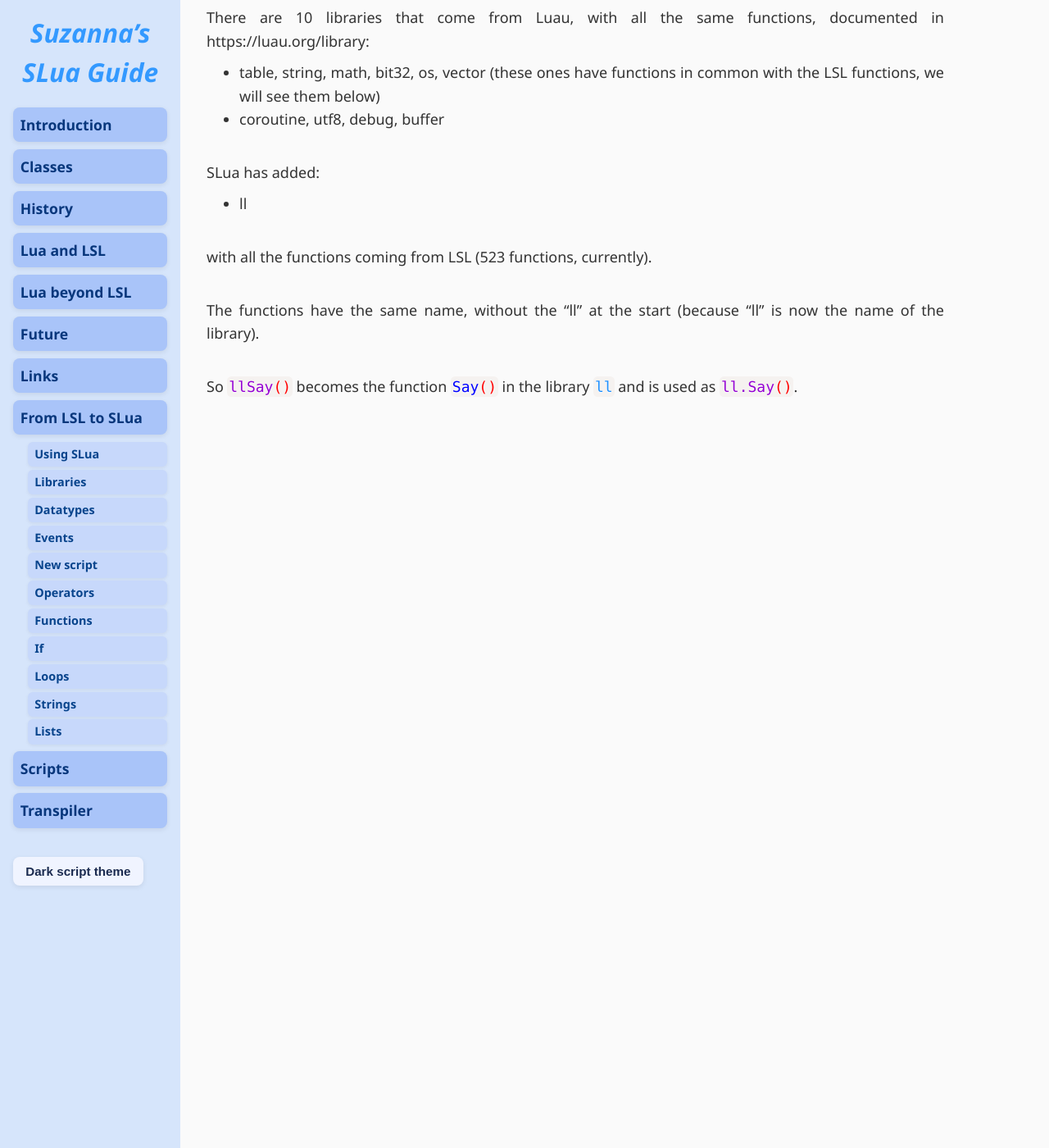
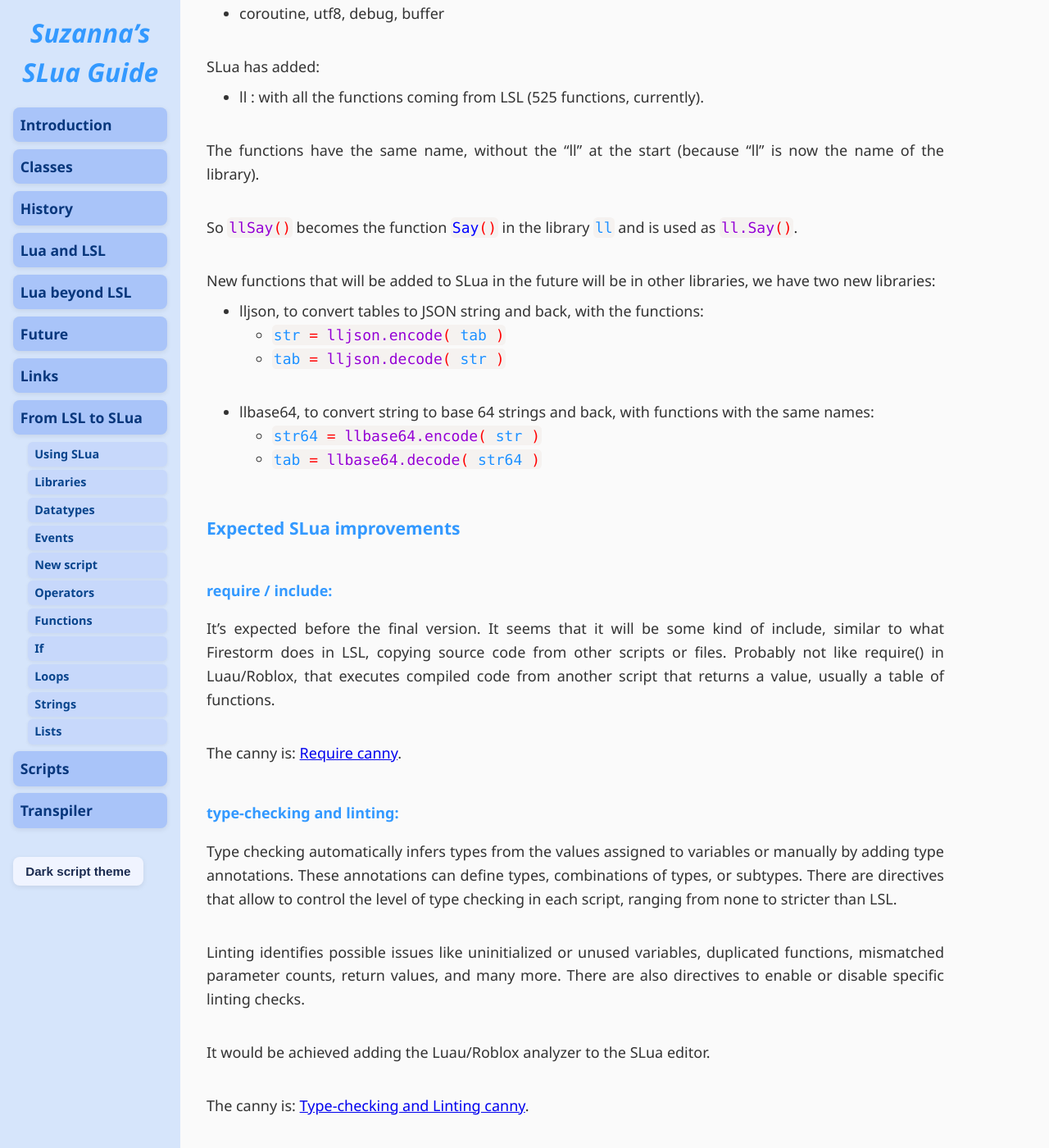
Before and after one commit to Suzanna-Linn/slua, a Jekyll site: the page built from docs/moving-libraries.md, in a window 1280 px wide and 1400 px high, scrolled down 1703 px. Shown: the whole window at 82% size. Built offline with Jekyll 4.4.1, drawn with Linux system fonts in a browser that asks for light colours; nearby versions of some CDN libraries; our own code applies the rules of GitHub Pages for plain Markdown files; comment, search, counter and statistics services are not loaded; some of the changed text lies outside the part shown.

Commit message:
Update moving-libraries.md

```diff
--- a/docs/moving-libraries.md
+++ b/docs/moving-libraries.md
@@ -6,11 +6,9 @@
 
 It contains the global functions and libraries. Each library is a table with its functions.
 
-SLua has added all the LL constants (1002 constants, currently).
+SLua has added all the LL constants (1010 constants, currently) to the global namespace.
 
-The global variables and functions created by the script will also be in this table.
-
-<pre class="language-slua line-numbers"><code class="language-slua">-- list of global functions (SLua)
+<pre class="language-slua"><code class="language-slua">-- list of global functions (SLua)
 
 for key, value in pairs(_G) do
     if type(value) == "function" then
@@ -18,36 +16,30 @@
     end
 end</code></pre>
 
-There are 22 functions that come from Luau, they are documented in https://luau.org/library:
-
-* type, typeof, tonumber, tostring
-* ipairs, pairs, next, select
-* getmetatable, setmetatable
-* rawget, rawset, rawequal, rawlen
-* assert, error, pcall, xpcall, gcinfo
-* print, unpack, newproxy
-
+There are 22 functions that come from Luau, they are documented in [Standard Luau Libraries](https://luau.org/library):
+- type, typeof, tonumber, tostring
+- ipairs, pairs, next, select
+- getmetatable, setmetatable
+- rawget, rawset, rawequal, rawlen
+- assert, error, pcall, xpcall, gcinfo
+- print, unpack, newproxy
 
 And 7 functions added by Slua:
+- integer, uuid, rotation, quaternion
+- tovector, torotation, toquaternion
 
-* integer, uuid, rotation, quaternion
-* tovector, torotation, toquaternion
-
-We will see them in the Datatypes section below.
+We will see them in the Datatypes page below.
 
 
 3 Luau functions are not in SLua:
-
-* getfenv, setfenv: old Lua functions out of use.
-
-* require: to import modules with functions, a very useful option, hopefully it will be in SLua in some future, but it's not planned yet.
-
+- getfenv, setfenv: old Lua functions out of use.
+- require: to import modules with functions.
 
 ### Libraries
 
 The libraries are in the global namespace as tables.
 
-<pre class="language-slua line-numbers"><code class="language-slua">-- list of global tables (SLua)
+<pre class="language-slua"><code class="language-slua">-- list of global tables (SLua)
 
 for key, value in pairs(_G) do
     if type(value) == "table" then
@@ -55,18 +47,41 @@
     end
 end</code></pre>
 
-There are 10 libraries that come from Luau, with all the same functions, documented in https://luau.org/library:
-
-* table, string, math, bit32, os, vector (these ones have functions in common with the LSL functions, we will see them below)
-* coroutine, utf8, debug, buffer
+There are 10 libraries that come from Luau, with all the same functions, also documented in [Standard Luau Libraries](https://luau.org/library):
+- table, string, math, bit32, os, vector (these ones have functions in common with the LSL functions, we will see in the next pages)
+- coroutine, utf8, debug, buffer
 
 
 SLua has added:
 
-* ll
-
-with all the functions coming from LSL (523 functions, currently).
+- ll : with all the functions coming from LSL (525 functions, currently).
 
 The functions have the same name, without the "ll" at the start (because "ll" is now the name of the library).
 
 So <code class="language-lsl">llSay()</code> becomes the function <code class="language-slua">Say()</code> in the library <code class="language-slua">ll</code> and is used as <code class="language-slua">ll.Say()</code>.
+
+New functions that will be added to SLua in the future will be in other libraries, we have two new libraries:
+- lljson, to convert tables to JSON string and back, with the functions:
+  - <code class="language-slua">str = lljson.encode( tab )</code>
+  - <code class="language-slua">tab = lljson.decode( str )</code>
+- llbase64, to convert string to base 64 strings and back, with functions with the same names:
+  - <code class="language-slua">str64 = llbase64.encode( str )</code>
+  - <code class="language-slua">tab = llbase64.decode( str64 )</code>
+
+### Expected SLua improvements
+
+#### require / include:
+
+It's expected before the final version. It seems that it will be some kind of include, similar to what Firestorm does in LSL, copying source code from other scripts or files. Probably not like require() in Luau/Roblox, that executes compiled code from another script that returns a value, usually a table of functions.
+
+The canny is: [Require canny](https://feedback.secondlife.com/slua-alpha/p/a-require-function-to-load-and-execute-other-scripts).
+
+#### type-checking and linting:
+
+Type checking automatically infers types from the values assigned to variables or manually by adding type annotations. These annotations can define types, combinations of types, or subtypes. There are directives that allow to control the level of type checking in each script, ranging from none to stricter than LSL.
+
+Linting identifies possible issues like uninitialized or unused variables, duplicated functions, mismatched parameter counts, return values, and many more. There are also directives to enable or disable specific linting checks.
+
+It would be achieved adding the Luau/Roblox analyzer to the SLua editor.
+
+The canny is: [Type-checking and Linting canny](https://feedback.secondlife.com/slua-alpha/p/the-type-checking-warnings-are-not-displayed).
```
